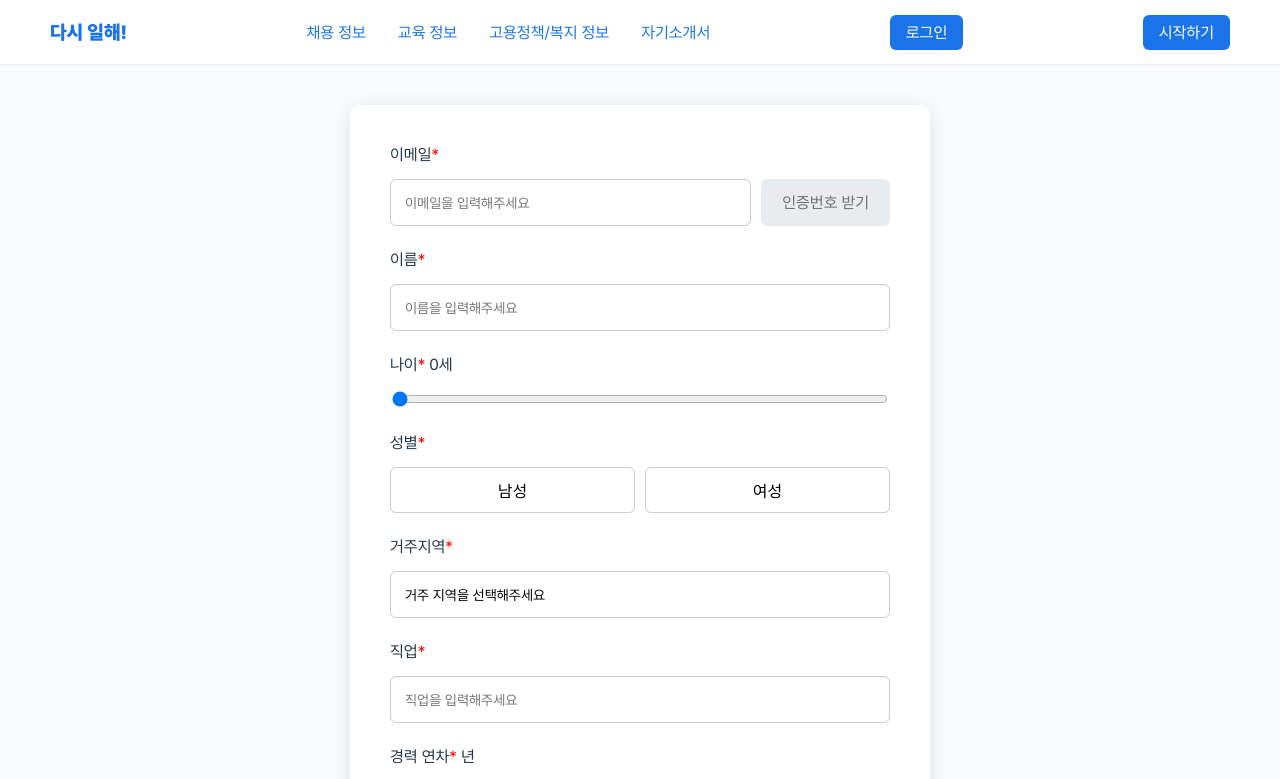
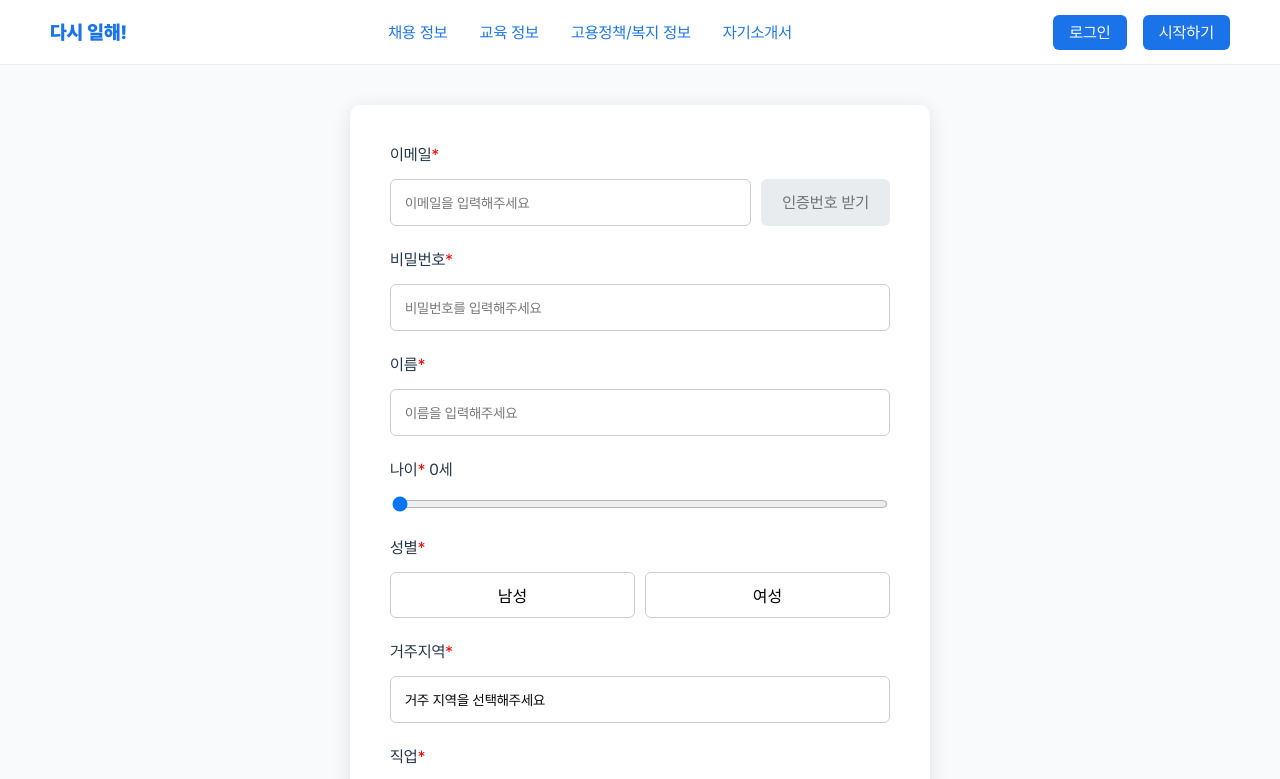
Before and after one commit to parentsgowork/Frontend, a React (Vite) app: page /signup in a window 1280 px wide. Shown: the top 779 px of the page. Built offline with nearby package versions, Linux system fonts and the light colour scheme.

Commit message:
Fix: signup, login 로직 수정

```diff
--- a/src/components/Header.jsx
+++ b/src/components/Header.jsx
@@ -36,10 +36,10 @@ const Header = () => {
         {isLoggedIn ? (
           <StartButton onClick={handleLogoutClick}>로그아웃</StartButton>
         ) : (
-          <>
+          <ButtonWrapper>
             <StartButton onClick={() => navigate('/login')}>로그인</StartButton>
             <StartButton onClick={() => navigate('/signup')}>시작하기</StartButton>
-          </>
+          </ButtonWrapper>
 
         )}
       </HeaderContainer>
@@ -105,6 +105,12 @@ const NavItem = styled.a`
   }
 `;
 
+const ButtonWrapper = styled.div`
+  display: flex;
+  gap: 1rem;
+  align-items: center;
+`;
+
 const StartButton = styled.button`
   background-color: #1a73e8;
   color: white;
--- a/src/components/SignUp/EducationDropdown.jsx
+++ b/src/components/SignUp/EducationDropdown.jsx
@@ -30,6 +30,14 @@ const educations = [
   },
 ];
 
+const eduMap = {
+  "고졸": "HIGH_SCHOOL",
+  "전문대졸": "ASSOCIATE",
+  "대졸": "BACHELOR",
+  "석사": "MASTER",
+  "박사": "DOCTOR",
+}
+
 const Educationdown = ({ selected, onChange }) => {
     const [isOpen, setIsOpen] = useState(false);
     const dropdownRef = useRef(null);
@@ -48,14 +56,15 @@ const Educationdown = ({ selected, onChange }) => {
         };
     }, []);
 
-    const handleSelect = (education) => {
-        onChange(education);
-        setIsOpen(false);
+    const handleSelect = (educationLabel) => {
+      const mappedValue = eduMap[educationLabel];
+      onChange(mappedValue);
+      setIsOpen(false);
     }
 
     return (
         <DropdownWrapper ref={dropdownRef}>
-            <DropdownButton onClick={() => setIsOpen((prev) => !prev)}>
+            <DropdownButton type = "button" onClick={() => setIsOpen((prev) => !prev)}>
                 {selected || "최종 학력을 선택해주세요"}
             </DropdownButton>
             {isOpen && (
--- a/src/components/SignUp/RegionDropdown.jsx
+++ b/src/components/SignUp/RegionDropdown.jsx
@@ -17,6 +17,16 @@ const regions = [
   },
 ];
 
+const regionMap = {
+  "서울": "SEOUL",
+  "경기": "GYEONGGI",
+  "인천": "INCHEON",
+  "강원": "GANGWON",
+  "대전": "DAEJEON",
+  "세종": "SEJONG",
+  "충북": "CHUNGBUK",
+};
+
 const RegionDropdown = ({ selected, onChange }) => {
     const [isOpen, setIsOpen] = useState(false);
     const dropdownRef = useRef(null);
@@ -35,14 +45,15 @@ const RegionDropdown = ({ selected, onChange }) => {
         };
     }, []);
 
-    const handleSelect = (region) => {
-        onChange(region);
-        setIsOpen(false);
-    }
+    const handleSelect = (regionLabel) => {
+      const mappedValue = regionMap[regionLabel];
+      onChange(mappedValue);
+      setIsOpen(false);
+    };
 
     return (
         <DropdownWrapper ref={dropdownRef}>
-            <DropdownButton onClick={() => setIsOpen((prev) => !prev)}>
+            <DropdownButton type = "button" onClick={() => setIsOpen((prev) => !prev)}>
                 {selected || "거주 지역을 선택해주세요"}
             </DropdownButton>
             {isOpen && (
--- a/src/pages/ChatbotPage.jsx
+++ b/src/pages/ChatbotPage.jsx
@@ -334,6 +334,7 @@ const InputBar = styled.div`
     gap: 8px;
     position: absolute;
     bottom: 20px;
+    left: 35px;
 `;
 
 const ChatInput = styled.input`
--- a/src/pages/Login.jsx
+++ b/src/pages/Login.jsx
@@ -68,7 +68,7 @@ const Login = () => {
             {/* <input type="checkbox" id="keepLogin" />
             <label htmlFor="keepLogin"> 로그인 상태 유지</label> */}
           </div>
-          <FindLink href="#">비밀번호 찾기</FindLink>
+          {/* <FindLink href="#">비밀번호 찾기</FindLink> */}
         </Options>
 
         {errorMsg && <ErrorMsg>{errorMsg}</ErrorMsg>}
--- a/src/pages/Signup.jsx
+++ b/src/pages/Signup.jsx
@@ -3,6 +3,7 @@ import { Link, useNavigate } from "react-router-dom";
 import styled from "styled-components";
 import RegionDropdown from "../components/SignUp/RegionDropdown";
 import EducationDropdown from "../components/SignUp/EducationDropdown";
+import Loader from "../components/Loader";
 import sendEmailVerification from "../api/feature/Auth/sendEmailVerification";
 import confirmEmailVerification from "../api/feature/Auth/confirmEmailVerification";
 import signupWithEmail from "../api/feature/Auth/signupWithEmail";
@@ -25,6 +26,7 @@ const SignupForm = () => {
 
     const [isAuthCodeSent, setIsAuthCodeSent] = useState(false);
     const [authCode, setAuthCode] = useState("");
+    const [isLoading, setIsLoading] = useState(false);
 
     // 공통 인풋 변경 처리
     const handleChange = (e) => {
@@ -49,10 +51,13 @@ const SignupForm = () => {
             return;
         }
         try {
+            setIsLoading(true);
             await sendEmailVerification(formData.email, "SIGNUP");
             setIsAuthCodeSent(true);
         } catch {
             console.log("인증 코드 전송 실패: ", formData)
+        } finally {
+            setIsLoading(false);
         }
 
     };
@@ -84,6 +89,19 @@ const SignupForm = () => {
             return;
         }
 
+        if(formData.password.length < 8 || formData.password.length > 30) {
+            alert("비밀번호는 8자~30자 사이여야 합니다.");
+            return;
+        }
+
+        const requiredFields = ["email", "name", "password", "gender", "region", "job", "finalEdu"];
+        for(let field of requiredFields) {
+            if(!formData[field]) {
+                alert(`${field}을(를) 입력해주세요.`);
+                return;
+            }
+        }
+
         try {
             console.log("회원가입 요청 데이터:", formData);
             const response = await signupWithEmail(formData);
@@ -97,6 +115,7 @@ const SignupForm = () => {
 
     return (
     <PageWrapper>
+        {isLoading && <Loader message = "이메일로 인증번호를 발송 중입니다..."/>}
         <FormContainer onSubmit={handleSubmit}>
             <Section>
                 <FormLabel>이메일<span style={{color: 'red'}}>*</span></FormLabel>
@@ -106,7 +125,7 @@ const SignupForm = () => {
                         value={formData.email}
                         onChange={handleChange}
                         placeholder="이메일을 입력해주세요"
-                        required
+                        // required
                         type="email"
                     />
                     <AuthCodeButton type="button" onClick = {handleSendAuthCode}>인증번호 받기</AuthCodeButton>
@@ -118,7 +137,7 @@ const SignupForm = () => {
                             value={authCode}
                             onChange={(e) => setAuthCode(e.target.value)}
                             placeholder="인증번호 6자리 입력"
-                            required
+                            // required
                         />
                         <AuthCodeButton
                             type="button"
@@ -129,6 +148,25 @@ const SignupForm = () => {
                         </AuthCodeButton>
                     </FormRow>
                 )}
+                {formData.isVerified && (
+                    <FormRow style={{marginTop: '10px'}}>
+                        <span style={{color: '#2563EB', fontSize:'12px'}}>이메일 인증 완료</span>
+                    </FormRow>
+                )}
+            </Section>
+
+            <Section>
+                <FormLabel>비밀번호<span style={{color: 'red'}}>*</span></FormLabel>
+                <FormRow>
+                    <FormInput
+                        type="password"
+                        name="password"
+                        value={formData.password}
+                        onChange={handleChange}
+                        placeholder="비밀번호를 입력해주세요"
+                        // required
+                    />
+                </FormRow>
             </Section>
 
             <Section>
@@ -139,7 +177,8 @@ const SignupForm = () => {
                         value={formData.name}
                         onChange={handleChange}
                         placeholder="이름을 입력해주세요"
-                        required />
+                        // required
+                    />
                 </FormRow>
             </Section>
 
@@ -162,14 +201,14 @@ const SignupForm = () => {
                     <GenderButton
                         type="button"
                         onClick={() => handleGenderSelect("MALE")}
-                        className={`flex-1 border px-2 py-1 rounded ${formData.gender === "남성" ? "bg-blue-100" : "bg-white"}`}
+                        selected = {formData.gender === "MALE"}
                     >
                             남성
                     </GenderButton>
                     <GenderButton
                         type="button"
-                        onClick={() => handleGenderSelect("여성")}
-                        className={`flex-1 border px-2 py-1 rounded ${formData.gender === "여성" ? "bg-blue-100" : "bg-white"}`}
+                        onClick={() => handleGenderSelect("FEMALE")}
+                        selected = {formData.gender === "FEMALE"}
                     >
                         여성
                     </GenderButton>
@@ -194,13 +233,13 @@ const SignupForm = () => {
                         value={formData.job}
                         onChange={handleChange}
                         placeholder="직업을 입력해주세요"
-                        required
+                        // required
                     />
                 </FormRow>
             </Section>
 
             <Section>
-                <FormLabel>경력 연차<span style={{color: 'red'}}>*</span>   {formData.experience}년</FormLabel>
+                <FormLabel>경력 연차<span style={{color: 'red'}}>*</span>   {formData.career}년</FormLabel>
                 <FormRow>
                     <RangeInput
                         type="range"
@@ -310,7 +349,7 @@ const GenderButton = styled.button`
     padding: 10px 0;
     border: 1px solid #ccc;
     border-radius: 6px;
-    background-color: ${props => props.selected ? '#cce5ff' : 'white'};
+    background-color: ${(props) => (props.selected ? "#cce5ff" : "white")};
     cursor: pointer;
     font-weight: 500;
 `;
```
